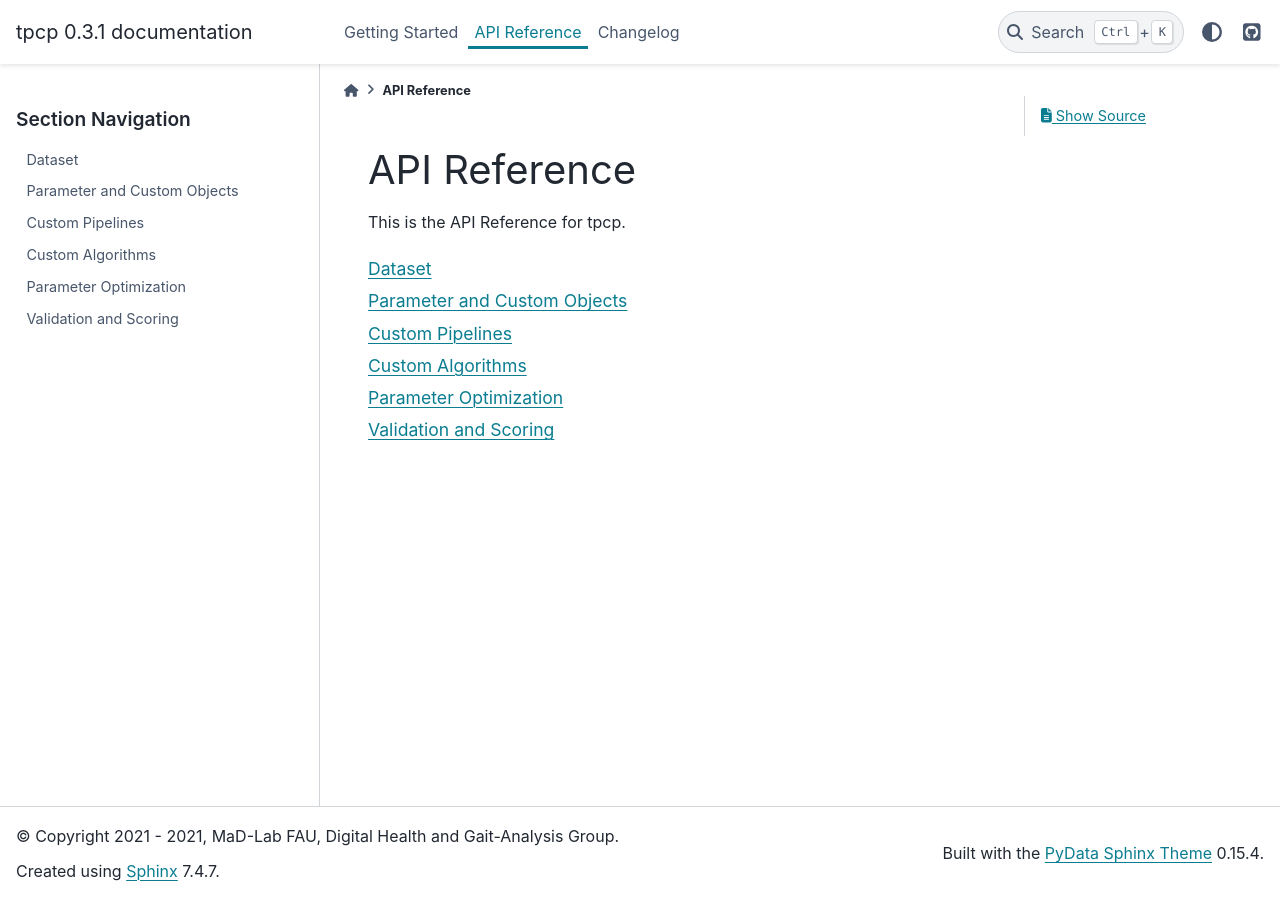
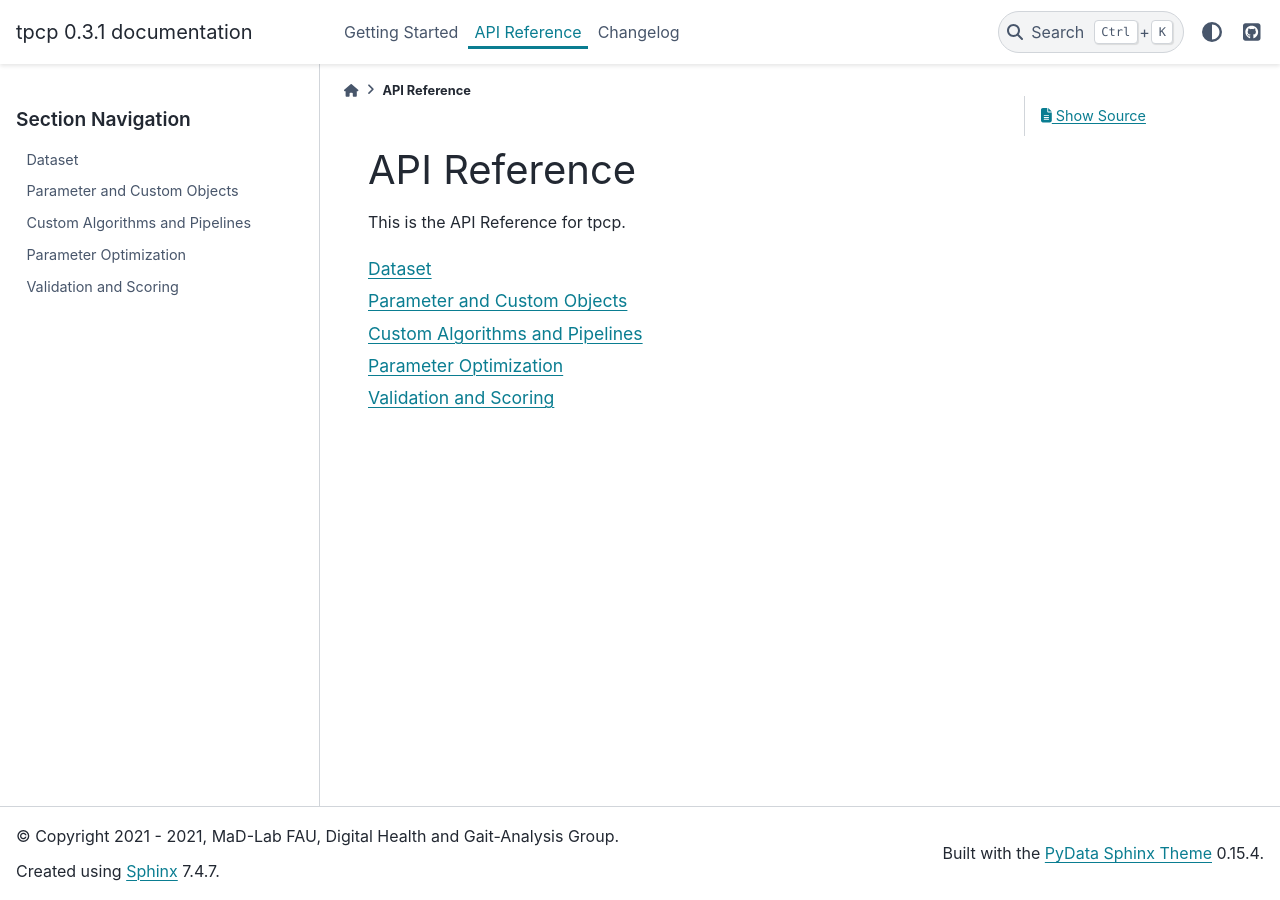
Before and after one commit to mad-lab-fau/tpcp, a Sphinx documentation site: the page built from docs/modules/index.rst, in a window 1280 px wide. Built offline with Sphinx 7.4.7 and the PyData theme 0.15.4, drawn with Linux system fonts in a browser that asks for light colours; pages that are not in the unit, such as notebooks, are missing from menus.

Commit message:
Slight resturcturing

```diff
--- a/docs/modules/index.rst
+++ b/docs/modules/index.rst
@@ -11,7 +11,6 @@ This is the API Reference for tpcp.
 
     Dataset <dataset>
     Parameter and Custom Objects <parameter>
-    Custom Pipelines <pipeline>
-    Custom Algorithms <algorithm>
+    Custom Algorithms and Pipelines <algorithm_and_pipeline>
     Parameter Optimization <optimize>
     Validation and Scoring <validate>
```
Also changed, not shown: docs/modules/algorithm_and_pipeline.rst (renamed from docs/modules/algorithm.rst, +4 -6 lines), docs/modules/pipeline.rst (deleted, +0 -18 lines).
